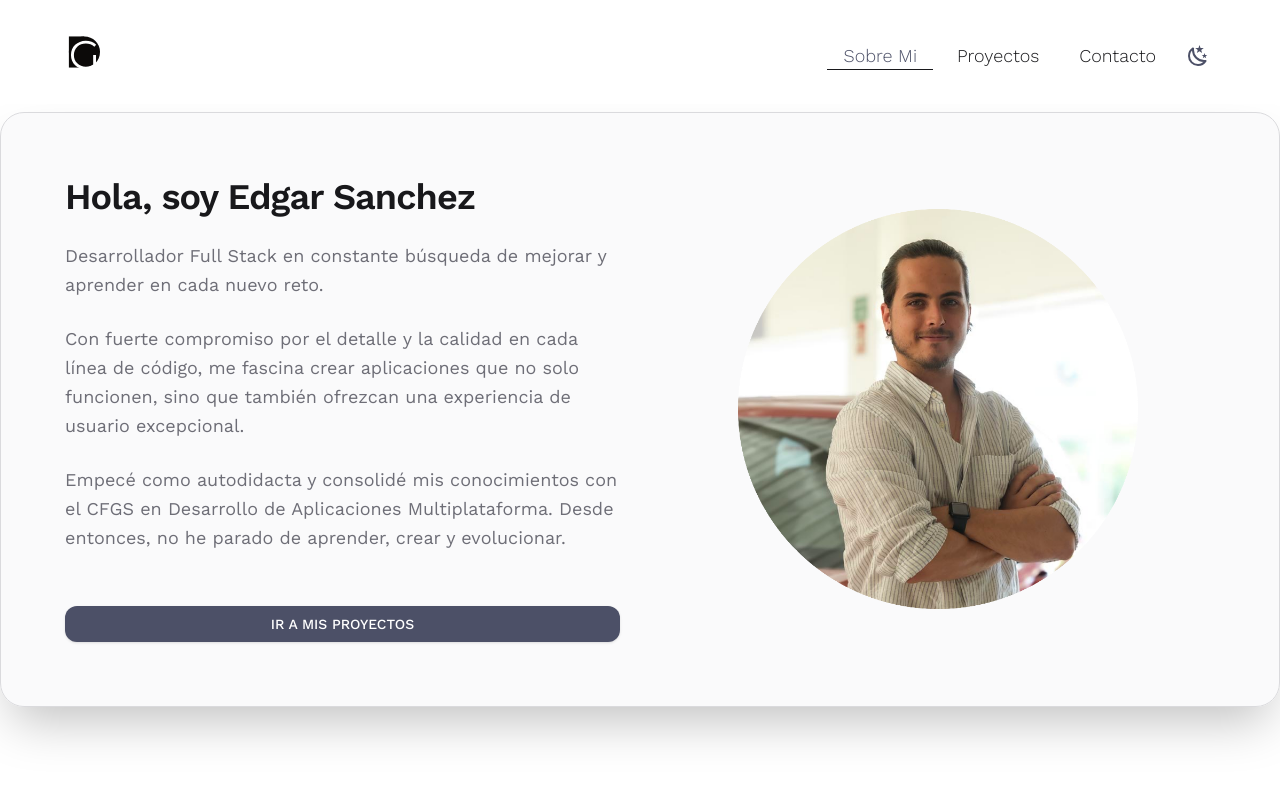
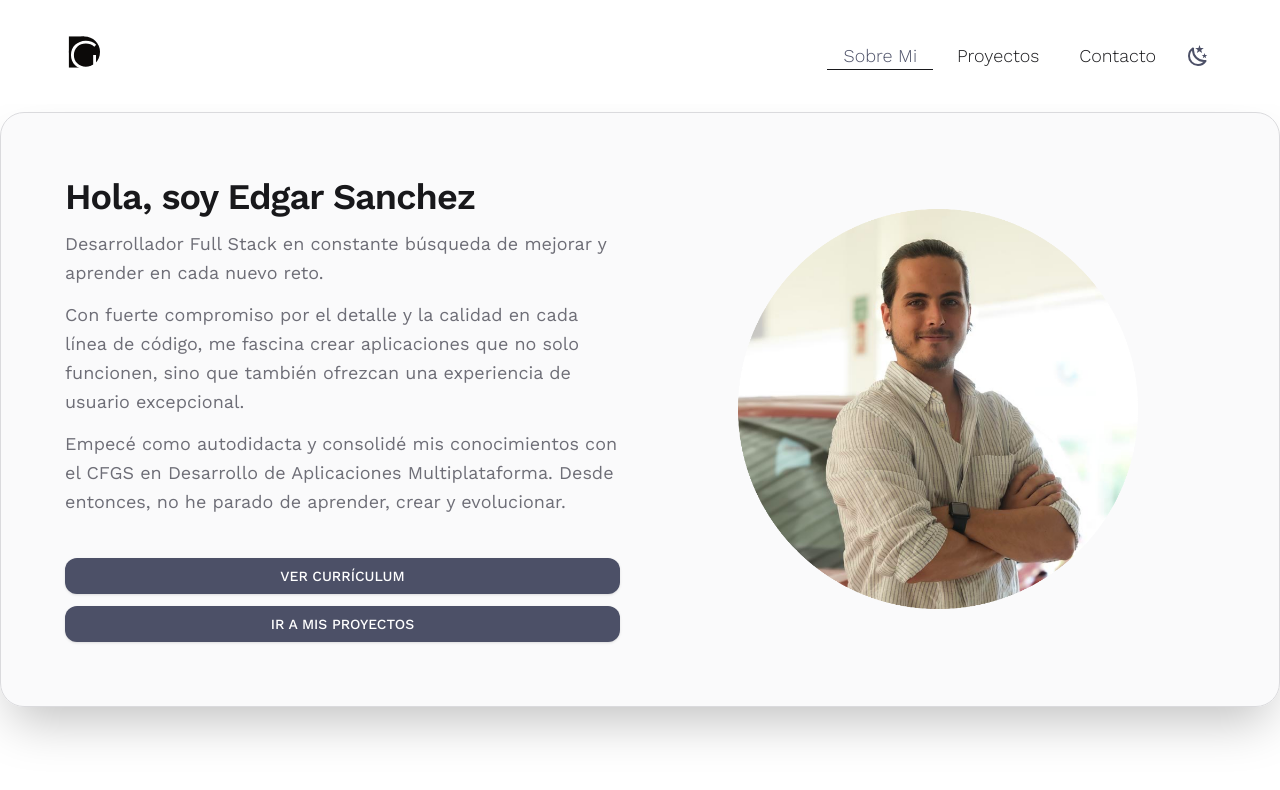
Before and after one commit to darthgart/darthgartdev, a Next.js app: page /about in a window 1280 px wide. Shown: the top 790 px of the page. Built offline with nearby package versions, Linux system fonts and the light colour scheme.

Commit message:
Update abut me + button cv

```diff
--- a/src/components/AboutMe.tsx
+++ b/src/components/AboutMe.tsx
@@ -57,7 +57,7 @@ export default function AboutMe() {
         transition={{ duration: 0.6 }}
       >
         <div className="grid lg:grid-cols-2 gap-10 p-8 md:p-16">
-          <div className="flex flex-col justify-center space-y-6">
+          <div className="flex flex-col justify-center space-y-3">
             <h2 className="text-4xl font-semibold tracking-tight text-foreground">
               Hola, soy Edgar Sanchez
             </h2>
@@ -74,6 +74,18 @@ export default function AboutMe() {
               no he parado de aprender, crear y evolucionar.
               <br /><br />
             </p>
+            <Link
+              href="https://darthgartdev-curriculum.vercel.app/"
+              className="w-full"
+            >
+              <Button
+                className="w-full text-bold bg-primary text-primary-foreground
+                  transition-colors rounded-xl px-6 py-2
+                  hover:bg-foreground"
+              >
+                VER CURRÍCULUM
+              </Button>
+            </Link>
             <Link
               href="/work"
               className="w-full"
@@ -150,14 +162,14 @@ export default function AboutMe() {
           <h3 className="text-2xl font-semibold text-foreground mb-8">Formación</h3>
           <div className="relative border-l border-primary/30 pl-6 space-y-10">
             <div className="relative">
-              <p className="text-primary text-xs text-base">Desde 2014</p>
+              <p className="text-primary text-xs">Desde 2014</p>
               <h4 className="text-lg font-semibold text-primary">Autodidacta</h4>
               <p className="text-muted-foreground text-base">
                  Mi camino empezó explorando a fondo el funcionamiento de sistemas y dispositivos, lo que despertó mi interés por la programación y la tecnología.
               </p>
             </div>
             <div className="relative">
-              <p className="text-primary text-xs text-base">2022-2024</p>
+              <p className="text-primary text-xs">2022-2024</p>
               <h4 className="text-lg font-semibold text-primary">CFGS DAM</h4>
               <p className="text-muted-foreground text-base">
                 Ciclo Formativo de Grado Superior en Desarrollo de Aplicaciones Multiplataforma (DAM), donde consolidé bases sólidas
@@ -165,7 +177,7 @@ export default function AboutMe() {
               </p>
             </div>
             <div className="relative">
-              <p className="text-primary text-xs text-base">Desde 2024</p>
+              <p className="text-primary text-xs">Desde 2024</p>
               <h4 className="text-lg font-semibold text-primary">CEFP IA & Big Data</h4>
               <p className="text-muted-foreground text-base">
                 Actualmente, me encuentro ampliando mis conocimientos con el curso de Especialización en Inteligencia
```
